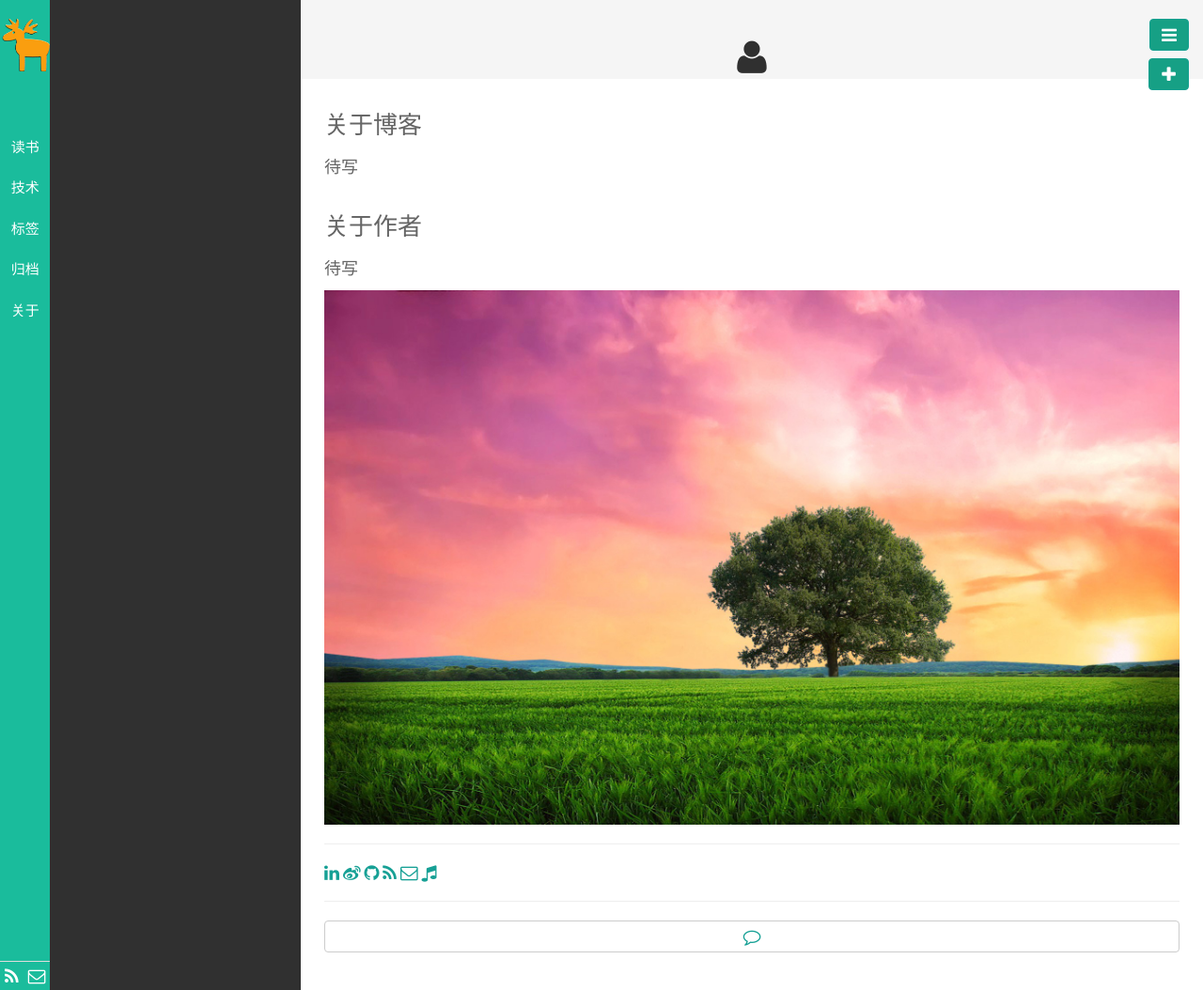
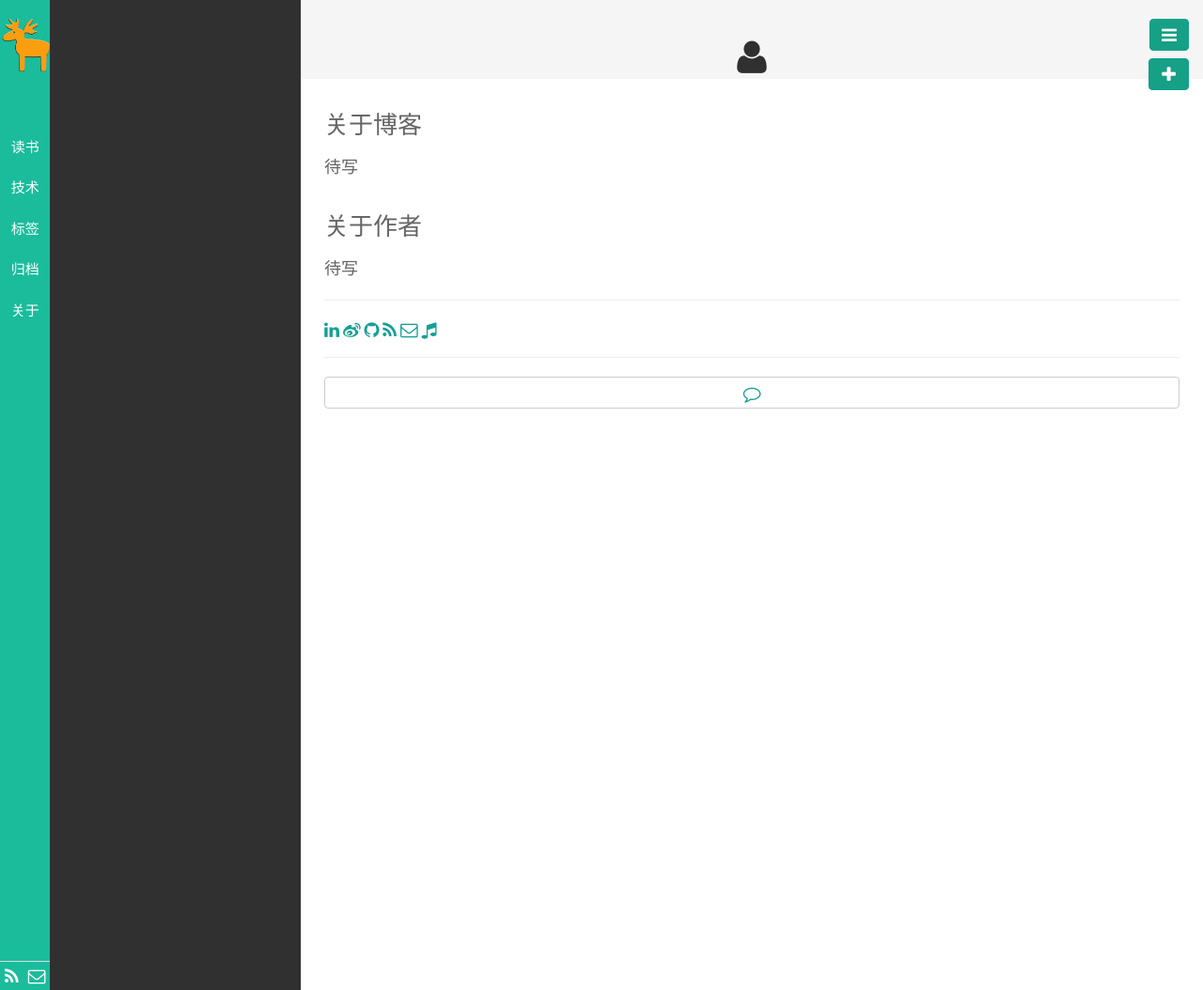
Before and after one commit to lewgate/lewgate.github.io, a Jekyll site: the page built from pages/about.html, in a window 1280 px wide. Shown: the whole page at 94% size. Built offline with Jekyll 4.4.1, drawn with Linux system fonts in a browser that asks for light colours; nearby versions of some CDN libraries; library files that are not in the unit come from our copies; Markdown is read by kramdown in place of the engine named in the settings.

Commit message:
change about

```diff
--- a/pages/about.html
+++ b/pages/about.html
@@ -9,7 +9,6 @@ titlename: 关于
 <h3>关于作者</h3>
 <p style=font-size:18px>待写</p>
 
-<center><img src="/public/img/dog.jpg" style="width:100%"></center>
 
 
 <hr>
```
